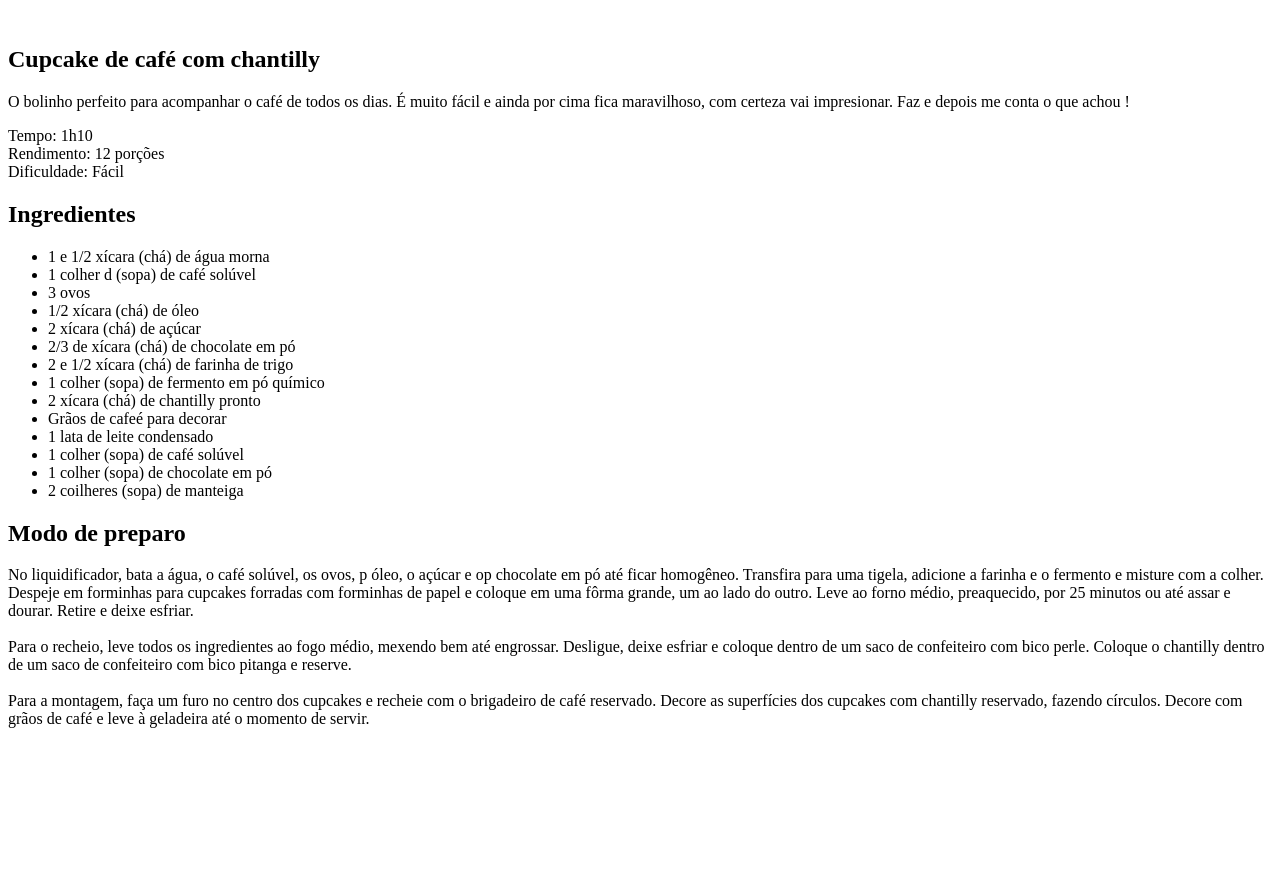
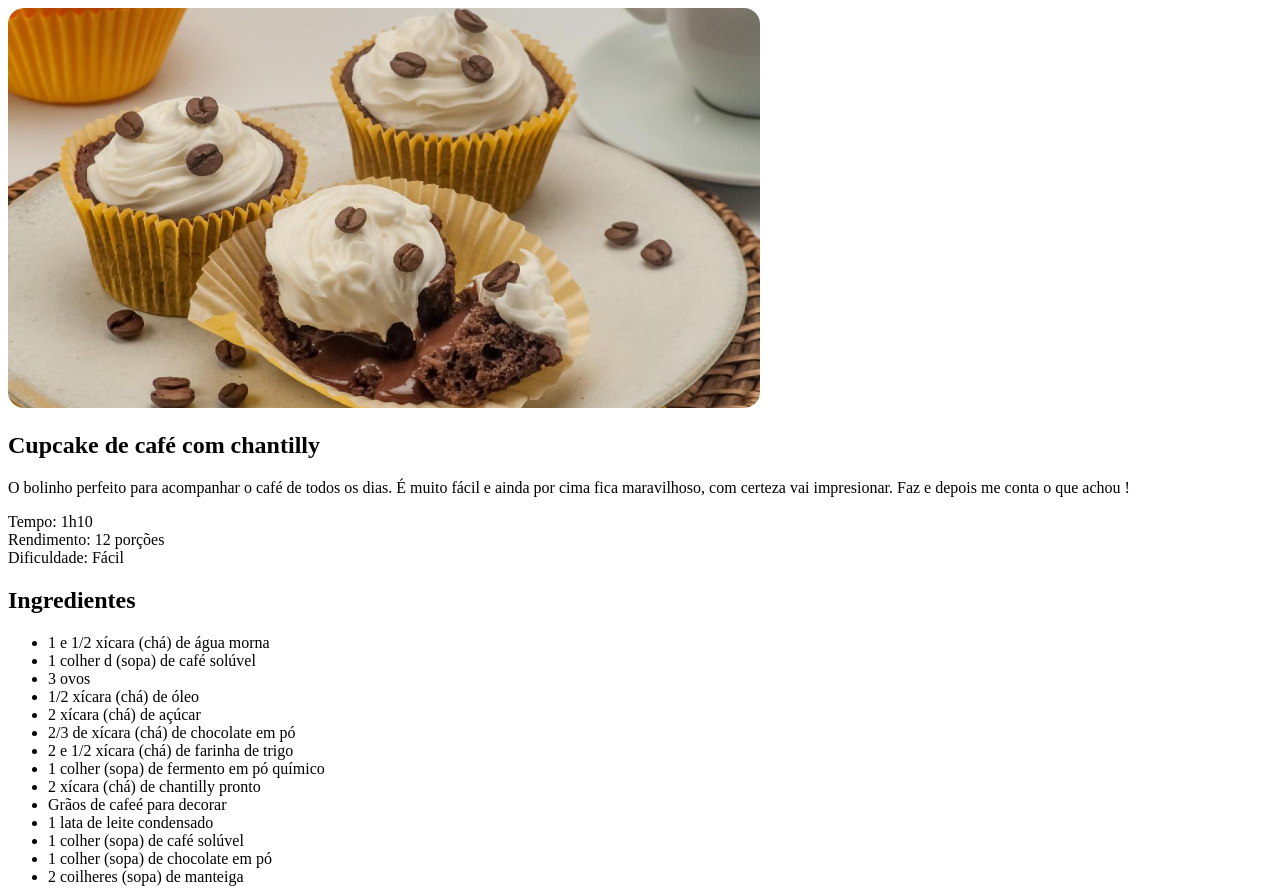
Before and after one commit to AC3R9X/FULL-STACK, a plain HTML site: page Página de receitas/index.html in a window 1280 px wide. Shown: the top 889 px of the page. Before the commit the page ends 800 px from the top, so only its background shows below. Drawn offline with Linux system fonts and the light colour scheme.

Commit message:
adicionando imagens e estilo

```diff
--- a/Página de receitas/index.html
+++ b/Página de receitas/index.html
@@ -3,12 +3,12 @@
 <head>
     <meta charset="UTF-8">
     <meta name="viewport" content="width=device-width, initial-scale=1.0">
-    <link rel="stylesheet" href="/Página de receitas/style.css">
 <title>Página de receitas</title>
+<link rel="stylesheet" href="style.css">
 </head>
 <body>
     <div id="page">
-        <img src="" alt="">
+        <img src="assets/main-image.jpg" alt="Imagem de um cupcake com grãos de café um chantilly">
         <main>
             <section id="about">
                 <h1>Cupcake de café com chantilly</h1>
--- /dev/null
+++ b/Página de receitas/style.css
@@ -0,0 +1,3 @@
+img {
+  border-radius: 16px;
+}
```
Also changed, not shown: Página de receitas/assets/bg-image.jpg (added), Página de receitas/assets/main-image.jpg (added), 1 other file.
